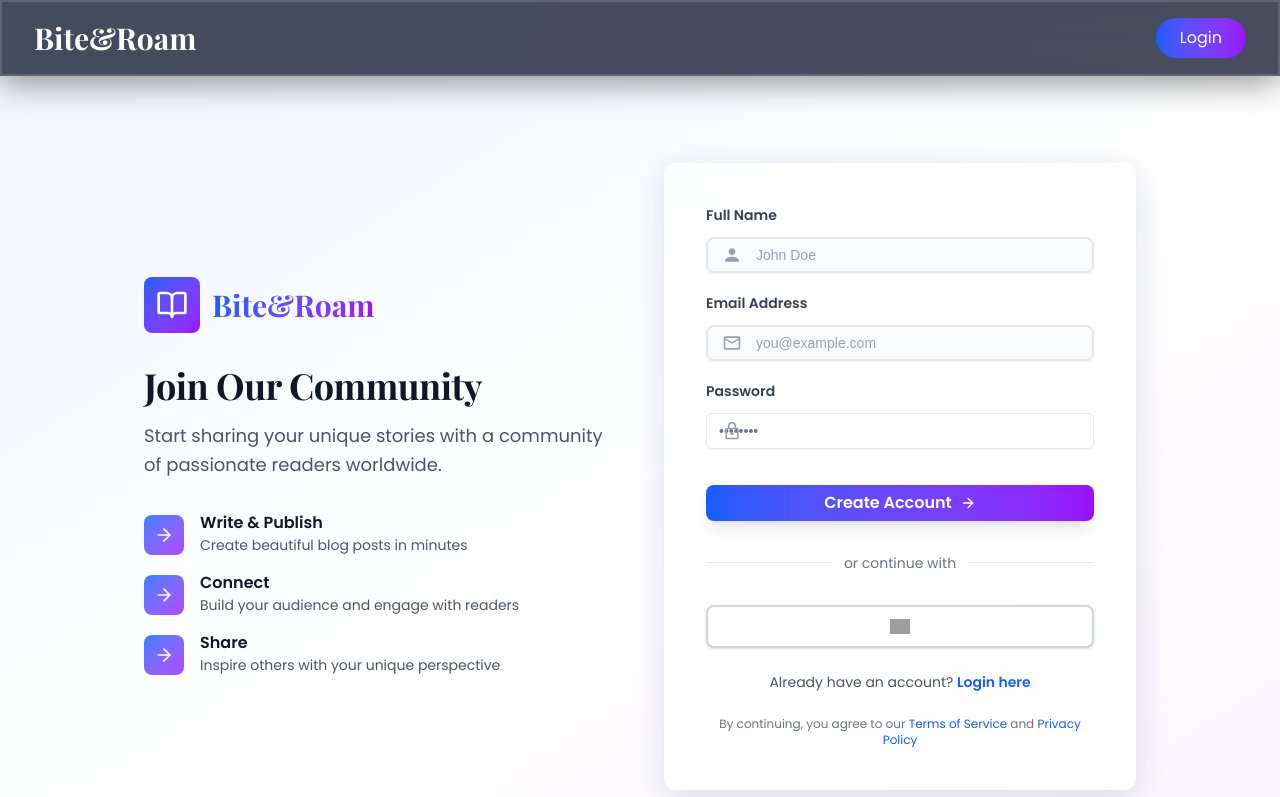
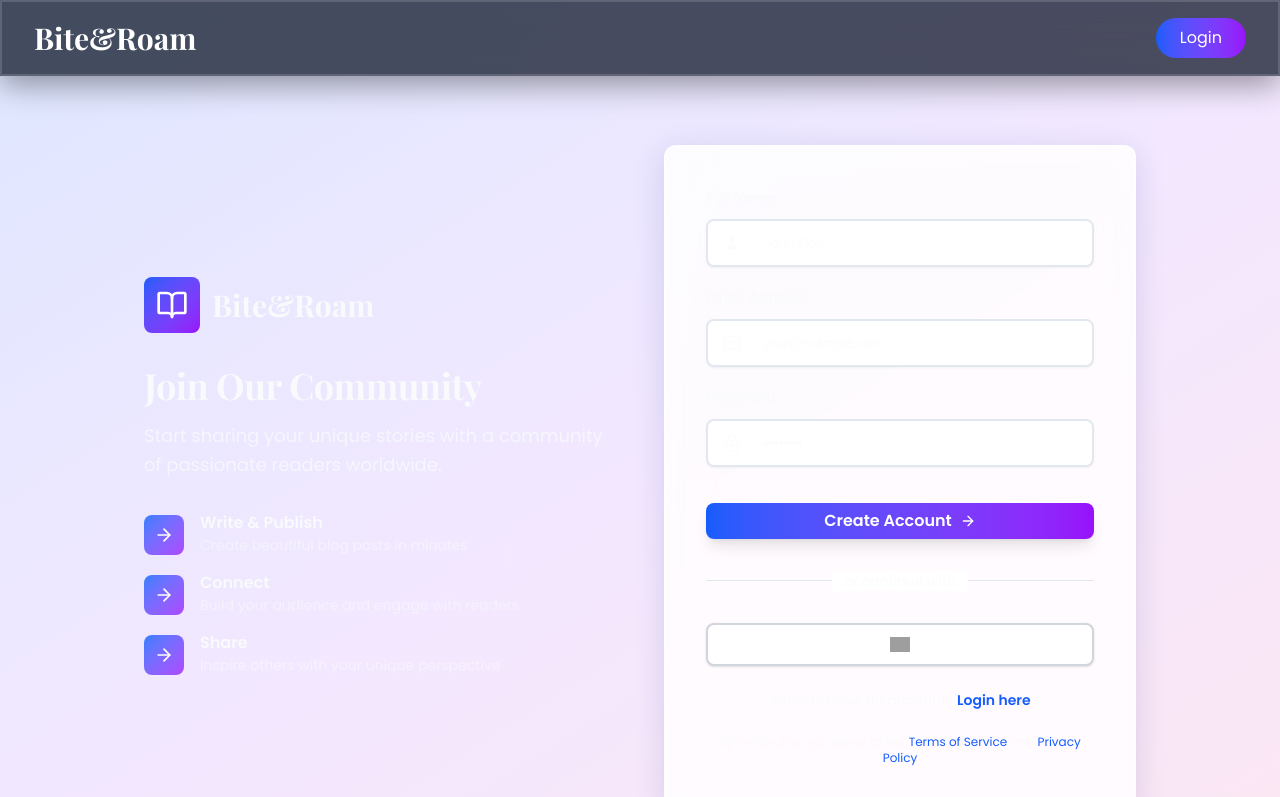
Before and after one commit to deepak-tiwarrri/Blog-Application, a React (Vite) app in the folder frontend1/: page /signup in a window 1280 px wide. Shown: the top 797 px of the page. Built offline with nearby package versions, Linux system fonts and the light colour scheme; no server answers; grey boxes are pictures that could not be loaded.

Commit message:
feat: update styling for GlassCard and AuthForm components, add FeaturedContent component to Home page

```diff
--- a/frontend1/src/components/common/GlassCard.jsx
+++ b/frontend1/src/components/common/GlassCard.jsx
@@ -11,7 +11,7 @@ const GlassCard = ({ children, className, hoverEffect = true, ...props }) => {
          transition={{ duration: 0.4 }}
          whileHover={hoverEffect ? { y: -8, scale: 1.02 } : {}}
          className={cn(
-            "glass rounded-xl border border-white/20 shadow-lg backdrop-blur-md bg-white/30",
+            "glass rounded-xl border border-white/20 shadow-lg backdrop-blur-md bg-white/20",
             hoverEffect && "transition-all duration-300",
             className
          )}
--- a/frontend1/src/components/features/AuthForm.jsx
+++ b/frontend1/src/components/features/AuthForm.jsx
@@ -28,11 +28,11 @@ const AuthForm = ({ onHandleSubmit, isLoginMode }) => {
   const status = useSelector((state) => state.auth.status);
 
   return (
-    <div className="min-h-screen flex items-center justify-center bg-gradient-to-br from-blue-50 via-white to-purple-50 relative overflow-hidden">
-      {/* Decorative Elements */}
-      <div className="absolute top-0 right-0 w-96 h-96 bg-blue-100 rounded-full mix-blend-multiply filter blur-3xl opacity-20 -z-10"></div>
-      <div className="absolute bottom-0 left-0 w-96 h-96 bg-purple-100 rounded-full mix-blend-multiply filter blur-3xl opacity-20 -z-10"></div>
-      <div className="absolute top-1/2 left-1/3 w-72 h-72 bg-pink-100 rounded-full mix-blend-multiply filter blur-3xl opacity-20 -z-10"></div>
+    <div className="min-h-screen flex items-center justify-center bg-gradient-to-br from-indigo-100 via-purple-100 to-pink-100 dark:from-gray-900 dark:via-gray-800 dark:to-black transition-colors duration-500 text-foreground relative overflow-hidden">
+      {/* Decorative Elements (tinted to primary for subtlety) */}
+      <div className="absolute top-0 right-0 w-96 h-96 bg-primary/10 rounded-full mix-blend-multiply filter blur-2xl opacity-10 -z-10" />
+      <div className="absolute bottom-0 left-0 w-96 h-96 bg-primary/10 rounded-full mix-blend-multiply filter blur-2xl opacity-8 -z-10" />
+      <div className="absolute top-1/2 left-1/3 w-72 h-72 bg-primary/10 rounded-full mix-blend-multiply filter blur-2xl opacity-8 -z-10" />
 
       <div className="w-full max-w-5xl mx-auto px-4 py-8">
         <div className="grid grid-cols-1 lg:grid-cols-2 gap-8 lg:gap-12 items-center">
@@ -44,7 +44,7 @@ const AuthForm = ({ onHandleSubmit, isLoginMode }) => {
                   <BookOpen size={32} className="text-white" />
                 </div>
                 <h1
-                  className="text-3xl font-bold bg-gradient-to-r from-blue-600 to-purple-600 bg-clip-text text-transparent"
+                  className="text-3xl font-bold text-primary-foreground"
                   style={{ fontFamily: "Playfair Display, serif" }}
                 >
                   Bite&Roam
@@ -53,7 +53,7 @@ const AuthForm = ({ onHandleSubmit, isLoginMode }) => {
 
               <div>
                 <h2
-                  className="text-4xl font-bold text-gray-900 mb-4"
+                  className="text-4xl font-bold text-primary-foreground mb-4"
                   style={{
                     fontFamily: "Playfair Display, serif",
                     letterSpacing: "-0.5px",
@@ -62,7 +62,7 @@ const AuthForm = ({ onHandleSubmit, isLoginMode }) => {
                   {isLoginMode ? "Welcome Back" : "Join Our Community"}
                 </h2>
                 <p
-                  className="text-lg text-gray-600 leading-relaxed"
+                  className="text-lg text-primary-foreground/80 leading-relaxed"
                   style={{ fontFamily: "Poppins, sans-serif" }}
                 >
                   {isLoginMode
@@ -78,7 +78,7 @@ const AuthForm = ({ onHandleSubmit, isLoginMode }) => {
 
           {/* Right Side - Form */}
           <div>
-            <GlassCard className="p-8 md:p-10 border border-white/20">
+            <GlassCard className="p-8 md:p-10 border border-border">
               {/* Mobile Header */}
               <div className="lg:hidden mb-8 text-center">
                 <div className="flex items-center justify-center gap-2 mb-4">
@@ -86,14 +86,14 @@ const AuthForm = ({ onHandleSubmit, isLoginMode }) => {
                     <BookOpen size={28} className="text-white" />
                   </div>
                   <h1
-                    className="text-2xl font-bold bg-gradient-to-r from-blue-600 to-purple-600 bg-clip-text text-transparent"
+                    className="text-2xl font-bold text-primary-foreground"
                     style={{ fontFamily: "Playfair Display, serif" }}
                   >
                     Bite&Roam
                   </h1>
                 </div>
                 <h2
-                  className="text-2xl font-bold text-gray-900"
+                  className="text-2xl font-bold text-primary-foreground"
                   style={{ fontFamily: "Playfair Display, serif" }}
                 >
                   {isLoginMode ? "Welcome Back" : "Create Account"}
@@ -106,13 +106,13 @@ const AuthForm = ({ onHandleSubmit, isLoginMode }) => {
                   <div className="flex flex-col gap-3">
                     <Label
                       htmlFor="name"
-                      className="text-sm font-semibold text-gray-700"
+                      className="text-sm font-semibold text-primary-foreground/90"
                       style={{ fontFamily: "Poppins, sans-serif" }}
                     >
                       Full Name
                     </Label>
                     <div className="relative flex items-center group">
-                      <span className="absolute left-4 text-gray-400 flex items-center h-full group-focus-within:text-blue-600 transition-colors">
+                      <span className="absolute left-4 top-1/2 -translate-y-1/2 text-primary-foreground/60 flex items-center group-focus-within:text-primary transition-colors">
                         <PersonIcon fontSize="small" />
                       </span>
                       <Input
@@ -123,7 +123,7 @@ const AuthForm = ({ onHandleSubmit, isLoginMode }) => {
                         value={input?.name}
                         onChange={handleChange}
                         required
-                        className={`${classes.font} pl-12 py-3 rounded-lg border-2 border-gray-200 bg-gray-50 focus:bg-white focus:border-blue-500 focus:outline-none focus:ring-0 focus-visible:ring-0 transition-all duration-200 placeholder:text-gray-400`}
+                        className={`${classes.font} h-12 pl-14 rounded-lg border-2 border-border bg-card focus:bg-card focus:border-primary focus:outline-none focus:ring-0 focus-visible:ring-0 transition-all duration-200 placeholder:text-primary-foreground/50`}
                       />
                     </div>
                   </div>
@@ -133,13 +133,13 @@ const AuthForm = ({ onHandleSubmit, isLoginMode }) => {
                 <div className="flex flex-col gap-3">
                   <Label
                     htmlFor="email"
-                    className="text-sm font-semibold text-gray-700"
+                    className="text-sm font-semibold text-primary-foreground/90"
                     style={{ fontFamily: "Poppins, sans-serif" }}
                   >
                     Email Address
                   </Label>
                   <div className="relative flex items-center group">
-                    <span className="absolute left-4 text-gray-400 flex items-center h-full group-focus-within:text-blue-600 transition-colors">
+                    <span className="absolute left-4 top-1/2 -translate-y-1/2 text-primary-foreground/60 flex items-center group-focus-within:text-primary transition-colors">
                       <MailOutlineIcon fontSize="small" />
                     </span>
                     <Input
@@ -149,7 +149,7 @@ const AuthForm = ({ onHandleSubmit, isLoginMode }) => {
                       placeholder="you@example.com"
                       value={input?.email}
                       onChange={handleChange}
-                      className={`${classes.font} pl-12 py-3 rounded-lg border-2 border-gray-200 bg-gray-50 focus:bg-white focus:border-blue-500 focus:outline-none focus:ring-0 focus-visible:ring-0 transition-all duration-200 placeholder:text-gray-400`}
+                      className={`${classes.font} h-12 pl-14 rounded-lg border-2 border-border bg-card focus:bg-card focus:border-primary focus:outline-none focus:ring-0 focus-visible:ring-0 transition-all duration-200 placeholder:text-primary-foreground/50`}
                       required
                     />
                   </div>
@@ -160,7 +160,7 @@ const AuthForm = ({ onHandleSubmit, isLoginMode }) => {
                   <div className="flex justify-between items-center">
                     <Label
                       htmlFor="password"
-                      className="text-sm font-semibold text-gray-700"
+                      className="text-sm font-semibold text-primary-foreground/90"
                       style={{ fontFamily: "Poppins, sans-serif" }}
                     >
                       Password
@@ -175,7 +175,7 @@ const AuthForm = ({ onHandleSubmit, isLoginMode }) => {
                     )}
                   </div>
                   <div className="relative flex items-center group">
-                    <span className="absolute left-4 text-gray-400 flex items-center h-full group-focus-within:text-blue-600 transition-colors">
+                    <span className="absolute left-4 top-1/2 -translate-y-1/2 text-primary-foreground/60 flex items-center group-focus-within:text-primary transition-colors">
                       <LockOutlinedIcon fontSize="small" />
                     </span>
                     <Input
@@ -186,7 +186,7 @@ const AuthForm = ({ onHandleSubmit, isLoginMode }) => {
                       placeholder="••••••••"
                       onChange={handleChange}
                       required
-                      className={`${classes.font} input-field`}
+                      className={`${classes.font} h-12 pl-14 rounded-lg border-2 border-border bg-card focus:bg-card focus:border-primary focus:outline-none focus:ring-0 focus-visible:ring-0 transition-all duration-200 placeholder:text-primary-foreground/50`}
                     />
                   </div>
                 </div>
@@ -215,11 +215,11 @@ const AuthForm = ({ onHandleSubmit, isLoginMode }) => {
               {/* Divider */}
               <div className="relative my-8">
                 <div className="absolute inset-0 flex items-center">
-                  <div className="w-full border-t border-gray-200"></div>
+                  <div className="w-full border-t border-border"></div>
                 </div>
                 <div className="relative flex justify-center text-sm">
                   <span
-                    className="px-3 bg-white text-gray-500"
+                    className="px-3 bg-background text-primary-foreground/70"
                     style={{ fontFamily: "Poppins, sans-serif" }}
                   >
                     or continue with
@@ -237,7 +237,7 @@ const AuthForm = ({ onHandleSubmit, isLoginMode }) => {
               {/* Toggle Auth Mode */}
               <div className="text-center">
                 <p
-                  className="text-sm text-gray-600 mb-4"
+                  className="text-sm text-primary-foreground/80 mb-4"
                   style={{ fontFamily: "Poppins, sans-serif" }}
                 >
                   {isLoginMode ? (
@@ -266,7 +266,7 @@ const AuthForm = ({ onHandleSubmit, isLoginMode }) => {
 
               {/* Terms & Privacy */}
               <p
-                className="text-xs text-gray-500 text-center mt-6"
+                className="text-xs text-primary-foreground/70 text-center mt-6"
                 style={{ fontFamily: "Poppins, sans-serif" }}
               >
                 By continuing, you agree to our{" "}
--- a/frontend1/src/components/features/FeatureList.jsx
+++ b/frontend1/src/components/features/FeatureList.jsx
@@ -24,13 +24,13 @@ const FeatureList = () => {
           </div>
           <div>
             <h3
-              className="font-semibold text-gray-900"
+              className="font-semibold text-primary-foreground"
               style={{ fontFamily: "Poppins, sans-serif" }}
             >
               {feature.title}
             </h3>
             <p
-              className="text-sm text-gray-600"
+              className="text-sm text-primary-foreground/60"
               style={{ fontFamily: "Poppins, sans-serif" }}
             >
               {feature.desc}
```
Also changed, not shown: frontend1/src/components/features/FeaturedContent.jsx (added, +87 -0 lines), frontend1/src/components/features/LatestBlogsCarousel.jsx (+6 -11 lines), frontend1/src/components/pages/Home.jsx (+3 -74 lines), frontend1/src/components/features/FeaturedSection.jsx (line endings or trailing spaces).
